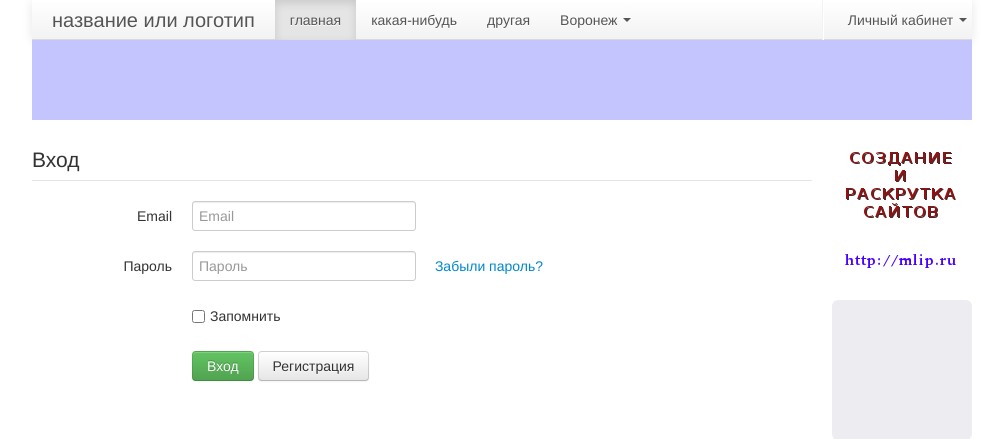
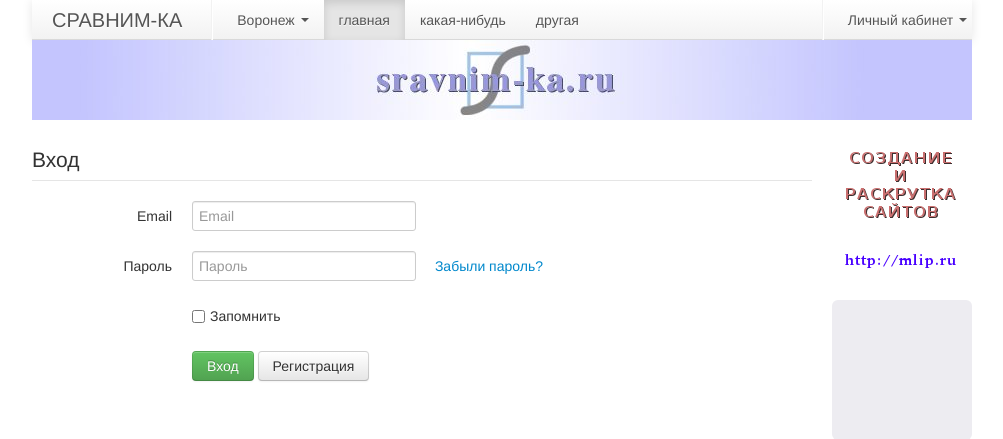
Before and after one commit to igel84/sravni, a Rails app: page /login in a window 1280 px wide. Shown: the top 439 px of the page, without its empty margins (138-1141 px from the left). Run offline with Rails 7, Linux system fonts and the light colour scheme; data comes from the database, SQL or seed files in the repository; style sheets or scripts are compiled from the project's sources; parts of the project's set-up code (start-up, migrations or seed data) failed here and were passed over; some libraries are stand-ins or nearby versions.

Commit message:
add logo

```diff
--- a/app/views/layouts/application.html.haml
+++ b/app/views/layouts/application.html.haml
@@ -4,6 +4,7 @@
     %title Сравни-ка
     = stylesheet_link_tag    "application"
     = javascript_include_tag "application"
+    %link{:rel=>"shortcut icon", :href=>'/assets/favicon.ico'}
     = csrf_meta_tags
   %body
     .container
@@ -16,14 +17,9 @@
                   %span.icon-bar
                   %span.icon-bar
                   %span.icon-bar
-                %a.brand{:href => "#"} название или логотип
+                %a.brand{:href => "#"} СРАВНИМ-КА
                 %ul.nav
-                  %li.active
-                    %a{:href => "#"} главная
-                  %li
-                    %a{:href => "#"} какая-нибудь
-                  %li
-                    %a{:href => "#"} другая
+                  %li.divider-vertical
                   %li.dropdown
                     %a.dropdown-toggle{"data-toggle" => "dropdown", :href => "#"}
                       Воронеж
@@ -32,6 +28,12 @@
                       - City.all.each do |city|
                         %li
                           %a{:href => "#"}= city.name
+                  %li.active
+                    %a{:href => "#"} главная
+                  %li
+                    %a{:href => "#"} какая-нибудь
+                  %li
+                    %a{:href => "#"} другая
                 %ul.nav.pull-right
                   %li.divider-vertical
                   %li.dropdown
```
Also changed, not shown: app/assets/images/banner-mlip.png, app/assets/images/favicon.ico (added), app/assets/images/top.jpg, 4 other files.
